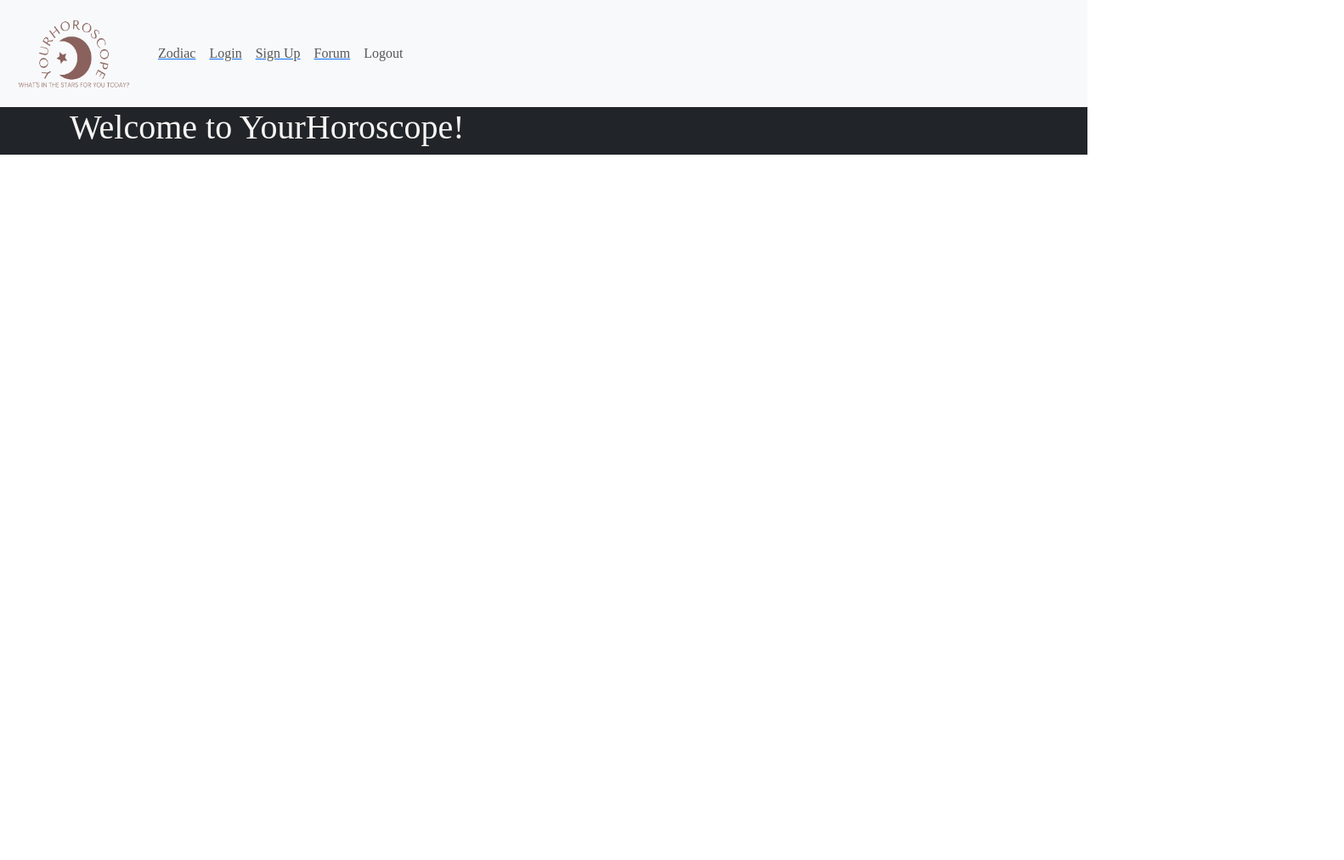
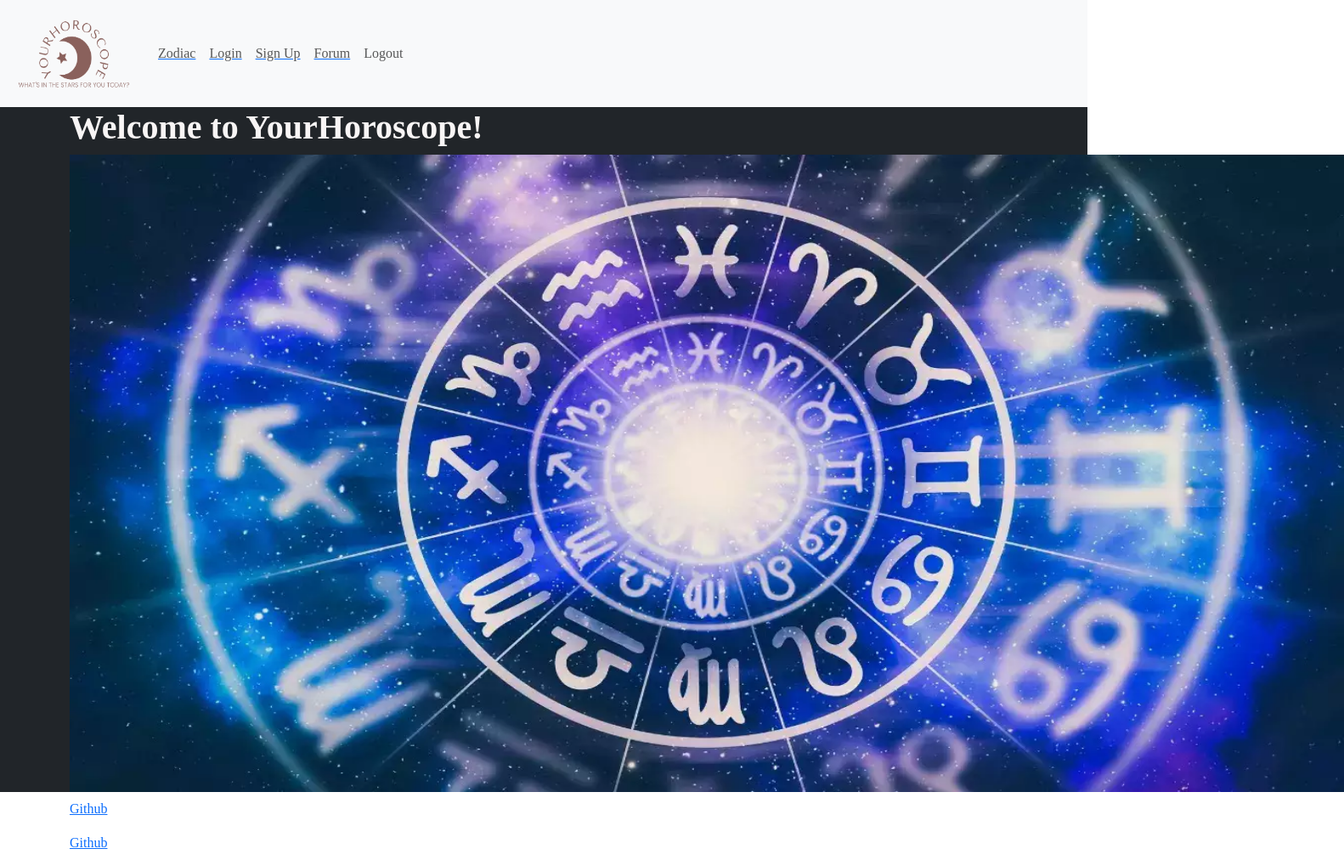
Before and after one commit to ahmad92894/YourHoroscope, a React (Create React App) app in the folder client/: page / in a window 1280 px wide. Shown: the whole page at 85% size, 1582 px wide, since content can reach past the window. Before the commit the page ends 800 px from the top, so only its background shows below. Built offline with nearby package versions, Linux system fonts and the light colour scheme.

Commit message:
filled in empty space

```diff
--- a/client/src/components/Footer.js
+++ b/client/src/components/Footer.js
@@ -2,13 +2,14 @@ import React from 'react'
 
 const Footer = () => {
   return (
-    <div>   <footer className='footer mt-auto py-3 bg-white text-black'>
+
+    <footer className='footer mt-auto py-2 bg-white text-black'>
     <div className='container'>
+    <a href="url">Github</a>
+
     </div>
+  </footer>
 
-
-  </footer>
-  </div>
   )
 }
 
--- a/client/src/pages/Home.js
+++ b/client/src/pages/Home.js
@@ -2,6 +2,7 @@ import React from "react";
 // import { useQuery } from "@apollo/client";
 import Auth from "../utils/auth";
 import { Navigate } from "react-router-dom";
+import Homeimg from "../img/homeimg.png";
 
 function Home() {
   if (Auth.loggedIn()) {
@@ -9,10 +10,11 @@ function Home() {
   }
   return (
     <>
-
-
       <div>
-        <h1> Welcome to YourHoroscope! </h1>
+        <h1> <strong>Welcome to YourHoroscope!</strong> </h1>
+        <img src={Homeimg} alt="homeimg"
+              width="1500"
+              height="750" />
       </div>
     </>
   );
```
Also changed, not shown: client/src/img/homeimg.png (added).
